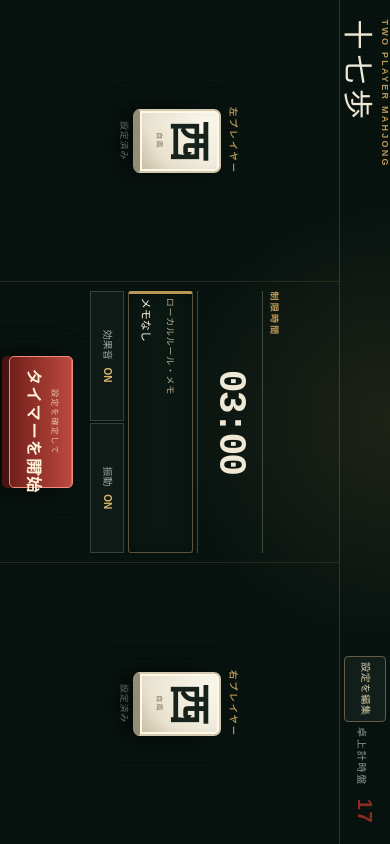
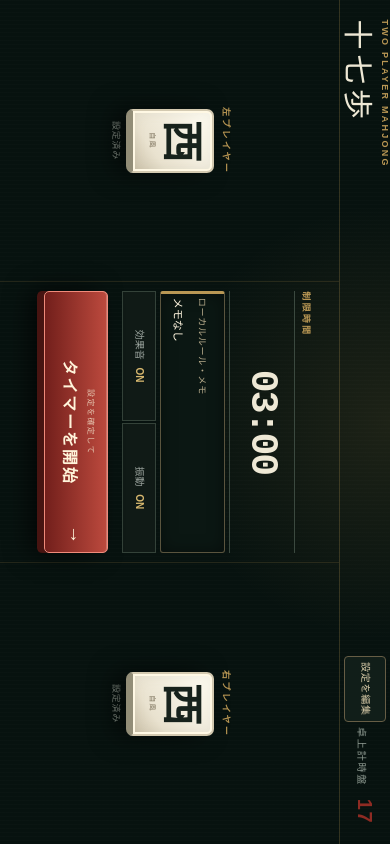
Before and after one commit to Hiromu-0219/kaiji-17, a Next.js app: page / in a window 390 px wide. Built offline with nearby package versions, Linux system fonts and the light colour scheme.

Commit message:
Fix start button positioning

```diff
--- a/app/globals.css
+++ b/app/globals.css
@@ -28,7 +28,7 @@ h1 { font-family:serif; letter-spacing:.16em; font-size:clamp(30px,4.2vw,64px);
 .duration-summary{text-align:center;border-block:1px solid #3b493f;padding:1.5dvh 0;font:700 clamp(38px,5.5vw,80px)/1 ui-monospace,monospace;letter-spacing:-.05em}
 .memo-summary{min-height:62px;padding:1dvh .9vw;background:#0b1713;border:1px solid #5a543e;border-left:3px solid var(--gold);border-radius:3px;box-shadow:inset 0 0 16px #0006}.memo-summary span{color:#b9ad8d;font-size:clamp(9px,.8vw,12px);letter-spacing:.08em}.memo-summary p{margin:.7dvh 0 0;color:#fff5df;overflow:hidden;text-overflow:ellipsis;white-space:nowrap;font-size:clamp(11px,1.1vw,14px)}
 .status-summary{display:grid;grid-template-columns:1fr 1fr;gap:.6vw}.status-summary span{padding:1dvh;text-align:center;background:#101a16;color:#9ba49e;border:1px solid #344239;font-size:clamp(10px,.9vw,13px)}.status-summary b{margin-left:.5em;color:#d7b86f}
-.start-button{position:fixed;left:0;right:0;bottom:2.2dvh;margin-inline:auto;z-index:8;width:min(34vw,520px);min-height:52px;background:linear-gradient(#bd4a3e,#721f1b);color:#fff4da;border:1px solid #f08b7b;padding:1.4dvh 3vw;border-radius:5px;font-size:clamp(16px,1.7vw,24px);font-weight:700;letter-spacing:.12em;box-shadow:0 7px 0 #471411,0 13px 26px #000b,inset 0 1px #ffffff38;white-space:nowrap}.start-button:hover{filter:brightness(1.12)}.start-button:active{filter:brightness(.86);box-shadow:0 4px 0 #471411,inset 0 4px 12px #44110d!important}.start-button small{display:block;color:#e4c2ad;font-size:clamp(8px,.7vw,11px);font-weight:400;letter-spacing:.18em;margin-bottom:.3em}.start-button span{position:absolute;right:1.4vw;top:50%;transform:translateY(-50%);font-size:1.2em}
+.start-button{position:relative;align-self:center;margin:1.2dvh auto 0;z-index:8;width:100%;min-height:58px;background:linear-gradient(#bd4a3e,#721f1b);color:#fff4da;border:1px solid #f08b7b;padding:1.4dvh 3vw;border-radius:5px;font-size:clamp(16px,1.7vw,24px);font-weight:700;letter-spacing:.12em;box-shadow:0 7px 0 #471411,0 13px 26px #000b,inset 0 1px #ffffff38;white-space:nowrap}.start-button:hover{filter:brightness(1.12)}.start-button:active{transform:translateY(3px);filter:brightness(.86);box-shadow:0 4px 0 #471411,inset 0 4px 12px #44110d!important}.start-button small{display:block;color:#e4c2ad;font-size:clamp(8px,.7vw,11px);font-weight:400;letter-spacing:.18em;margin-bottom:.3em}.start-button span{position:absolute;right:1.4vw;top:50%;transform:translateY(-50%);font-size:1.2em}
 .timer-shell{display:grid;grid-template-columns:30% 40% 30%;align-items:center;padding:5dvh 4vw;background:radial-gradient(ellipse at center,#163328 0%,#091712 66%,#030706 100%)}
 .table-grain{position:absolute;inset:0;opacity:.16;pointer-events:none;background:repeating-radial-gradient(ellipse at center,transparent 0 3px,#8cb09912 4px 5px)}
 .wind-tile{width:clamp(96px,14vw,160px);aspect-ratio:.74;justify-self:center;background:linear-gradient(145deg,#fffdf4,#e6deca 72%,#c5bba3);border:3px solid #d4c9b0;border-bottom:10px solid #8d8974;border-radius:9px;color:#171d18;display:grid;place-content:center;text-align:center;position:relative;box-shadow:0 2dvh 4dvh #000a,inset 0 0 0 2px #fff9e9,inset 0 0 1.4dvh #83796028}
@@ -55,7 +55,6 @@ h1 { font-family:serif; letter-spacing:.16em; font-size:clamp(30px,4.2vw,64px);
   .center-settings{padding-top:7dvw;padding-bottom:15dvw;gap:1dvw}
   .wind-preview{margin:1dvw auto}
   .player-panel{padding-block:1dvw 5dvw}
-  .start-button{bottom:2.2dvw}
   .timer-shell{padding-block:2dvw}
   .last-minute{top:8dvw}
 }
```
